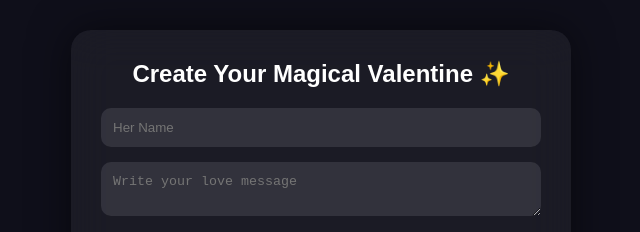
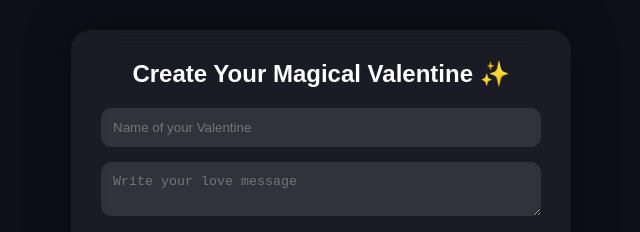
Before and after one commit to ALHSIV/valentine-generator, a plain HTML site: page index.html in a window 1280 px wide. Shown: the part 137-369 px from the top of the page, 319-959 px from the left. Drawn offline with Linux system fonts and the light colour scheme.

Commit message:
Update index.html

```diff
--- a/index.html
+++ b/index.html
@@ -61,7 +61,7 @@ button{
 <div class="container">
     <h2>Create Your Magical Valentine ✨</h2>
 
-    <input type="text" id="name" placeholder="Her Name">
+    <input type="text" id="name" placeholder="Name of your Valentine">
     <textarea id="message" placeholder="Write your love message"></textarea>
 
     <label>Upload Photo (optional)</label>
```
